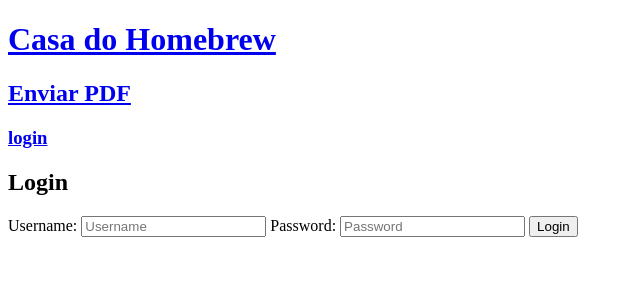
After one commit to rafaelcnagy/casa_do_homebrew, a Django app: page /login in a window 1280 px wide. The commit adds this page. Shown: the top 300 px of the page, without its empty margins (0-640 px from the left). Run offline with Django 3.2, Linux system fonts and the light colour scheme.

Commit message:
Adiciona login e logout

```diff
--- a/taverna_dos_pdfs/templates/taverna_dos_pdfs/base.html
+++ b/taverna_dos_pdfs/templates/taverna_dos_pdfs/base.html
@@ -6,7 +6,13 @@
 </head>
 <body>
     <h1><a href="/">Casa do Homebrew</a></h1>
-    <h1><a href="/create">Enviar PDF</a></h1>
+    <h2><a href="/create">Enviar PDF</a></h2>
+    {% if user.is_authenticated %}
+        <h3><a href="/logout">logout</a></h3>
+    {% else %}
+        <h3><a href="/login">login</a></h3>
+    {% endif %}
+
     {% block content %}
     {% endblock %}
 </body>
--- /dev/null
+++ b/taverna_dos_pdfs/templates/taverna_dos_pdfs/login.html
@@ -0,0 +1,13 @@
+{% extends 'taverna_dos_pdfs/base.html' %}
+
+{% block content %}
+<h2>Login</h2>
+<form method="post" action="{% url 'login' %}">
+    {% csrf_token %}
+    <label for="username">Username:</label>
+    <input type="text" name="username" placeholder="Username">
+    <label for="password">Password:</label>
+    <input type="password" name="password" placeholder="Password">
+    <input type="submit" name="" value="Login">
+</form>
+{% endblock %}
--- a/taverna_dos_pdfs/urls.py
+++ b/taverna_dos_pdfs/urls.py
@@ -6,6 +6,8 @@ from . import views
 urlpatterns = [
     path('', views.pdf_list, name='pdf_list'),
     path('create', views.create_pdf, name='create_pdf'),
+    path('login', views.login_view, name='login'),
+    path('logout', views.logout_view, name='logout'),
 ]
 
 if settings.DEBUG:
--- a/taverna_dos_pdfs/views.py
+++ b/taverna_dos_pdfs/views.py
@@ -1,6 +1,8 @@
+from django.contrib import messages
+from django.contrib.auth import authenticate, login, logout
+from django.contrib.auth.decorators import login_required
 from django.http import HttpResponseRedirect
 from django.shortcuts import render
-from django.core.files.storage import FileSystemStorage
 
 from taverna_dos_pdfs.forms import PdfForm
 from taverna_dos_pdfs.models import PdfFile
@@ -11,6 +13,7 @@ def pdf_list(request):
     return render(request, 'taverna_dos_pdfs/pdf_list.html', {'pdfs': pdfs})
 
 
+@login_required(redirect_field_name='pdf_list')
 def create_pdf(request):
     if request.method == 'POST':
         form = PdfForm(request.POST, request.FILES)
@@ -22,7 +25,30 @@ def create_pdf(request):
     return render(request, 'taverna_dos_pdfs/create_pdf.html', {'form': form})
 
 
-def handle_uploaded_file(f):
+def handle_uploaded_file(file):
     with open(f'data/pdfs/test.pdf', 'wb+') as destination:
-        for chunk in f.chunks():
+        for chunk in file.chunks():
             destination.write(chunk)
+
+
+def login_view(request):
+    if request.user.is_authenticated:
+        return HttpResponseRedirect('/')
+
+    if request.method == 'POST':
+        username = request.POST['username']
+        password = request.POST['password']
+        user = authenticate(request, username=username, password=password)
+        if user is not None:
+            login(request, user)
+            return HttpResponseRedirect('/')
+        else:
+            messages.error(request, 'Login incorreto ')
+
+    else:
+        return render(request, 'taverna_dos_pdfs/login.html', {})
+
+
+def logout_view(request):
+    logout(request)
+    return HttpResponseRedirect('/')
```
Also changed, not shown: casa_do_homebrew/settings.py (line endings or trailing spaces).
